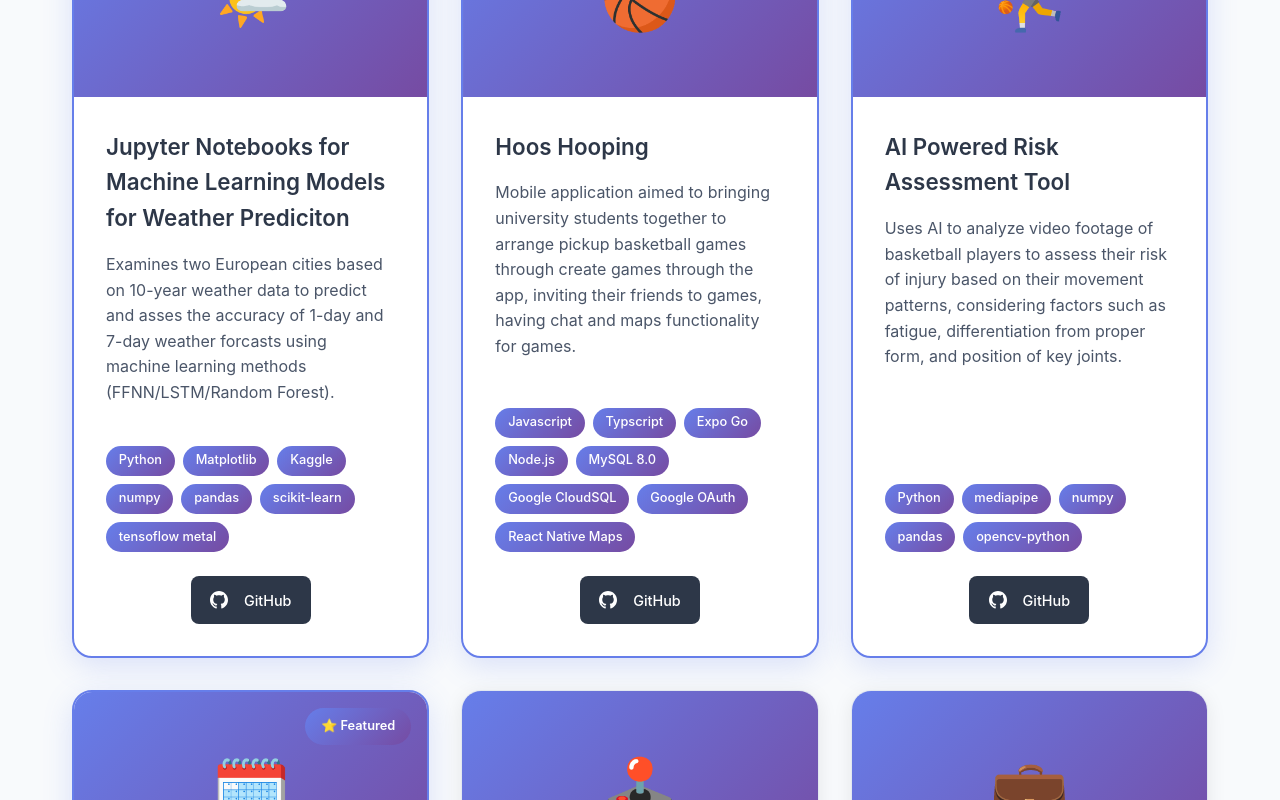
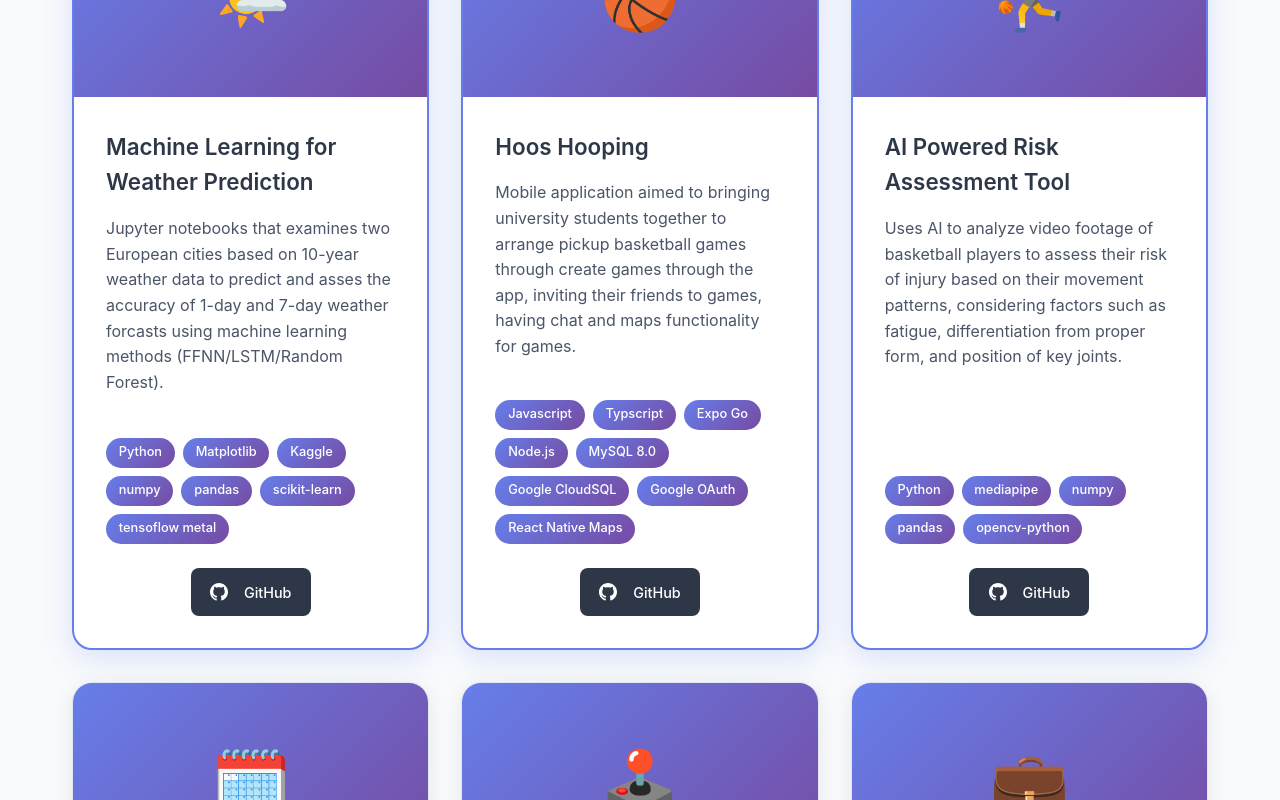
Before and after one commit to sebastian-shirazi/sebastian-shirazi.github.io, a React (Create React App) app: page / in a window 1280 px wide. Shown: the part 4240-5040 px from the top of the page. Built offline with nearby package versions, Linux system fonts and the light colour scheme.

Commit message:
Removes event planning app from featured, fixes title length for ML weather project

```diff
--- a/src/components/Projects.js
+++ b/src/components/Projects.js
@@ -4,8 +4,8 @@ import './Projects.css';
 const Projects = () => {
   const projects = [
     {
-      title: "Jupyter Notebooks for Machine Learning Models for Weather Prediciton",
-      description: "Examines two European cities based on 10-year weather data to predict and asses the accuracy of 1-day and 7-day weather forcasts using machine learning methods (FFNN/LSTM/Random Forest).",
+      title: "Machine Learning for Weather Prediction",
+      description: "Jupyter notebooks that examines two European cities based on 10-year weather data to predict and asses the accuracy of 1-day and 7-day weather forcasts using machine learning methods (FFNN/LSTM/Random Forest).",
       technologies: ["Python", "Matplotlib", "Kaggle", "numpy", "pandas", "scikit-learn", "tensoflow metal"],
       image: "🌤️",
       github: "https://github.com/sebastian-shirazi/AI-Driven-Risk-Assessment-for-Basketball",
@@ -33,7 +33,7 @@ const Projects = () => {
       technologies: ["Python", "CSS", "HTML", "Bootstrap", "Django", "SQLite", "AWS S3", "Heroku", "Google OAuth"],
       image: "🗓️",
       github: "https://github.com/sebastian-shirazi",
-      featured: true
+      featured: false
     },
     {
         title: "3D Gen AI Modeling with Unity",
```
